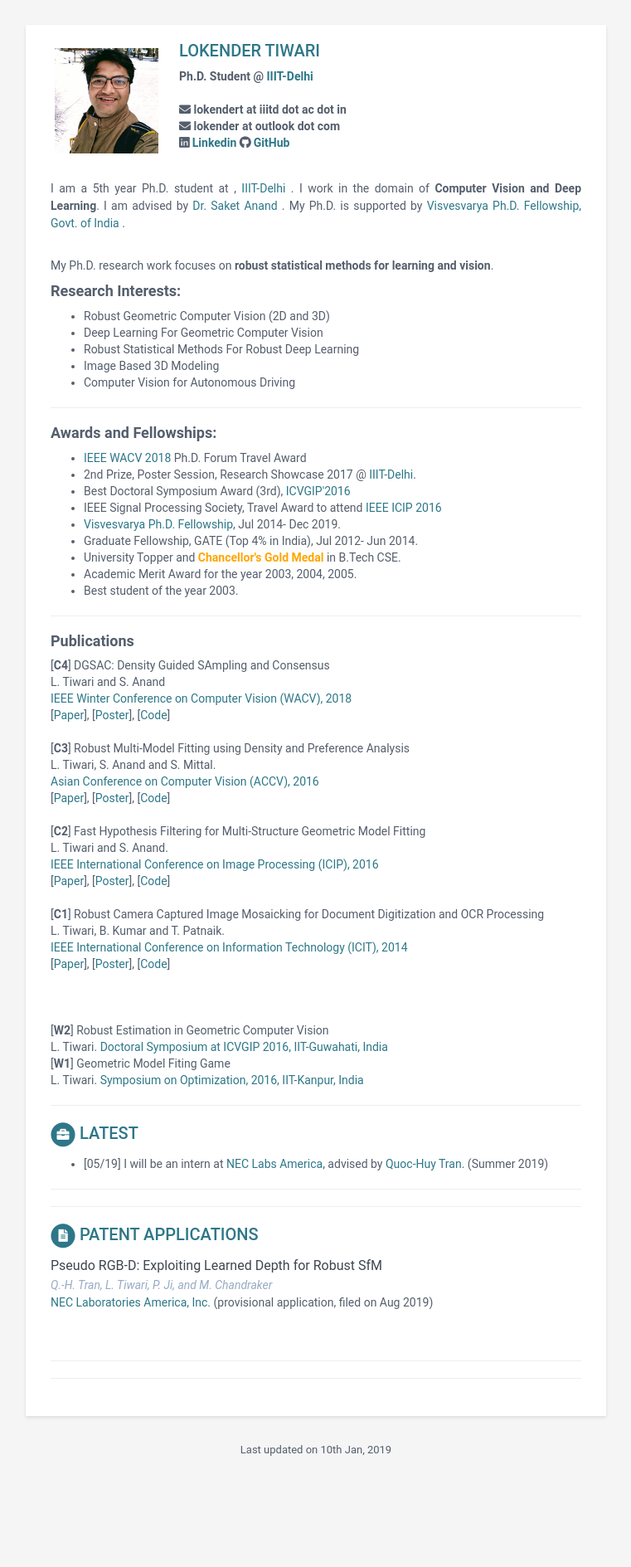
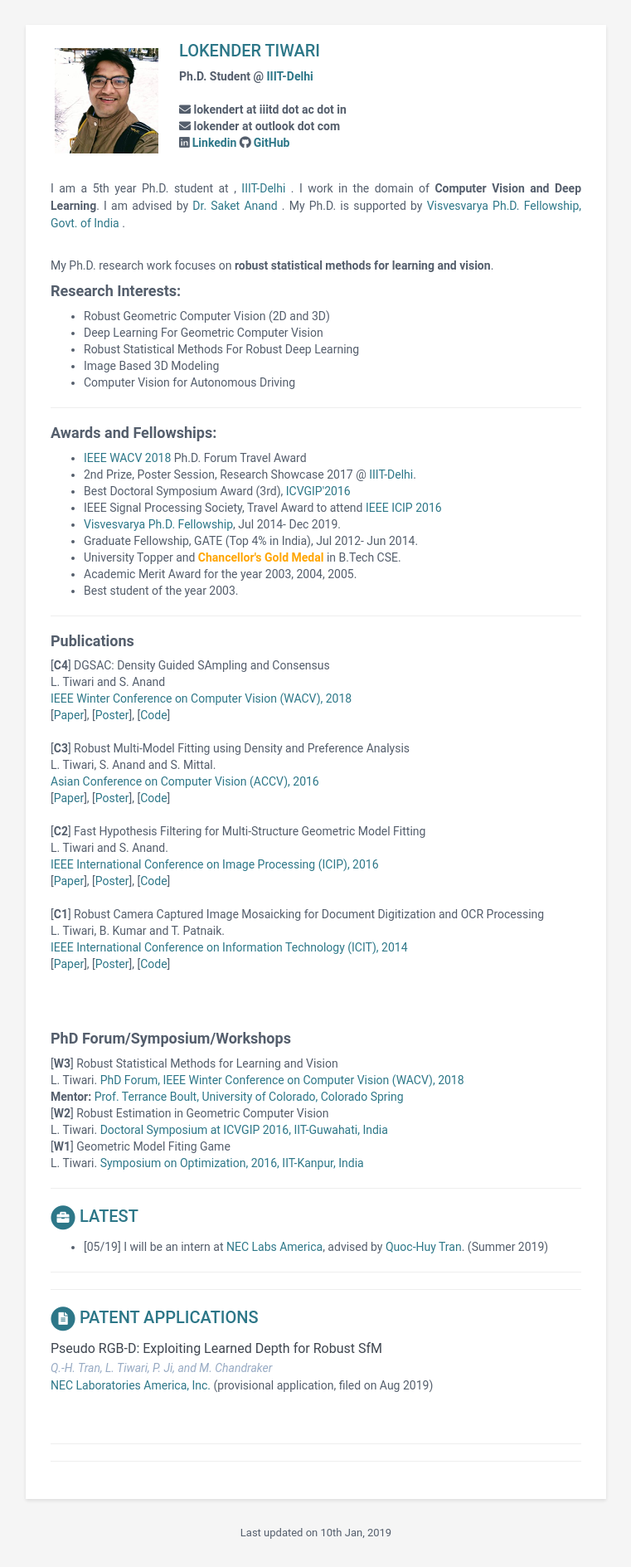
Before and after one commit to lokender/lokender.github.io, a Jekyll site: the page built from index.html, in a window 1280 px wide. Shown: the whole page at 83% size, without its empty margins (259-1020 px from the left). Built offline with Jekyll 4.4.1, drawn with Linux system fonts in a browser that asks for light colours; before the commit the page ends 1789 px from its top, so only the background shows below that.

Commit message:
Update aboutme.html
u

```diff
--- a/_includes/aboutme.html
+++ b/_includes/aboutme.html
@@ -50,6 +50,10 @@
 <a href="">IEEE International Conference on Information Technology (ICIT), 2014</a></br>
 [<a href="https://doi.org/10.1109/ICIP.2016.7533056">Paper</a>], [<a href="">Poster</a>], [<a href="">Code</a>] </br> </br>  </br> </br>
 
+<h4><strong>PhD Forum/Symposium/Workshops</strong></h4>
+[<b>W3</b>] Robust Statistical Methods for Learning and Vision</br>
+L. Tiwari. <a href="http://wacv18.uccs.us/">PhD Forum, IEEE Winter Conference on Computer Vision (WACV), 2018</a> </br>
+<b>Mentor:</b> <a href="https://www.vast.uccs.edu/~tboult/resume.html">Prof. Terrance Boult, University of Colorado, Colorado Spring</a> </br>
 
 [<b>W2</b>] Robust Estimation in Geometric Computer Vision</br>
 L. Tiwari. <a href="http://www.iitg.ac.in/icvgip2016/BestPaperAwards.php">Doctoral Symposium at ICVGIP 2016, IIT-Guwahati, India</a></br>
```
